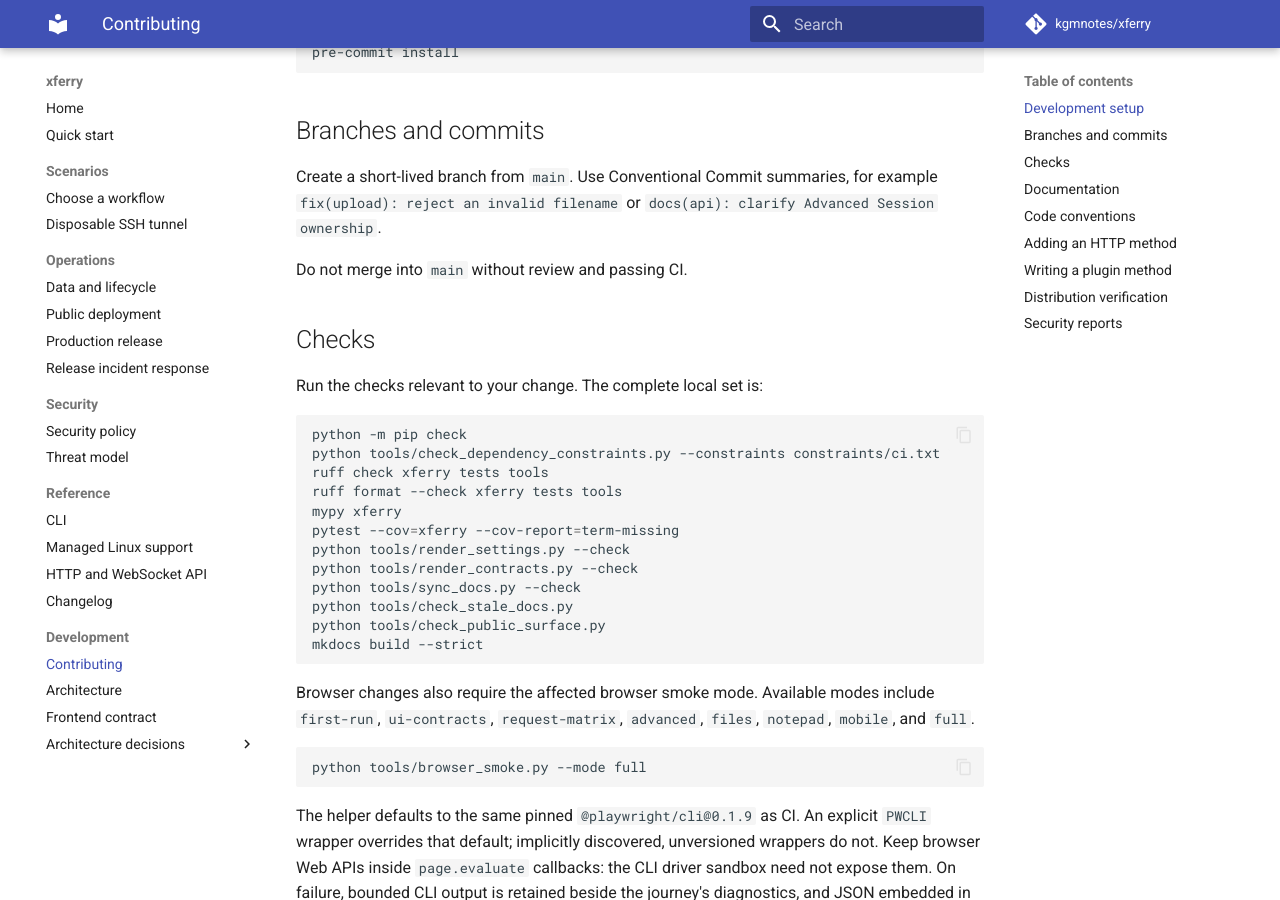
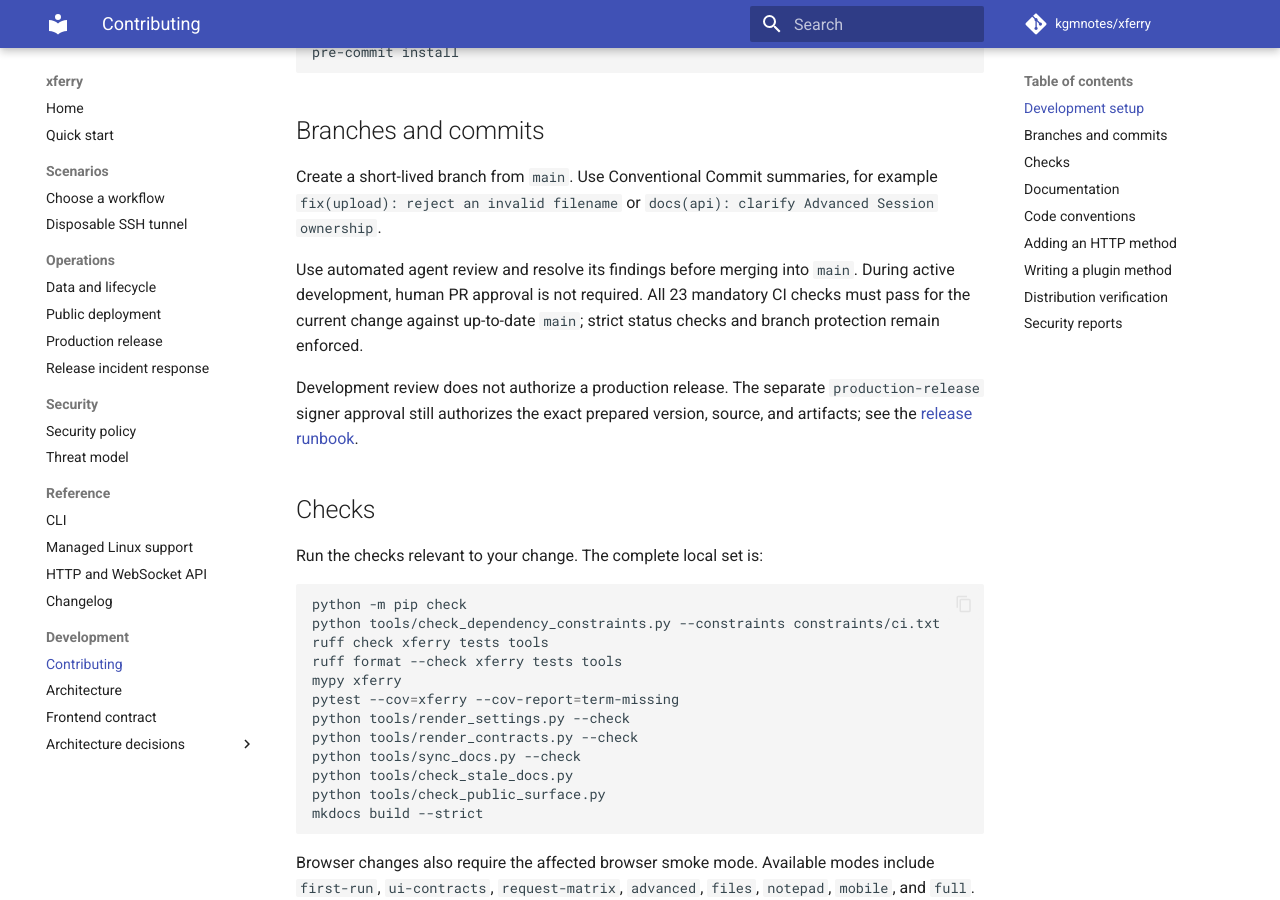
Before and after one commit to kgmnotes/xferry, an MkDocs documentation site: the page built from docs/contributing.md, in a window 1280 px wide and 900 px high, scrolled down 788 px. Built offline with MkDocs 1.6.1 and Material for MkDocs 9.7.7, drawn with Linux system fonts in a browser that asks for light colours; comment, search, counter and statistics services are not loaded.

Commit message:
Align dependency pin contracts and autonomous development policy

```diff
--- a/docs/contributing.md
+++ b/docs/contributing.md
@@ -45,7 +45,15 @@ Create a short-lived branch from `main`. Use Conventional Commit summaries,
 for example `fix(upload): reject an invalid filename` or
 `docs(api): clarify Advanced Session ownership`.
 
-Do not merge into `main` without review and passing CI.
+Use automated agent review and resolve its findings before merging into `main`.
+During active development, human PR approval is not required. All 23 mandatory
+CI checks must pass for the current change against up-to-date `main`; strict
+status checks and branch protection remain enforced.
+
+Development review does not authorize a production release. The separate
+`production-release` signer approval still authorizes the exact prepared
+version, source, and artifacts; see the
+[release runbook](https://github.com/kgmnotes/xferry/blob/main/docs/release-runbook.md).
 
 ## Checks
 
```
Also changed, not shown: CONTRIBUTING.md (+9 -1 lines), docs/release-runbook.md (+5 -2 lines), 5 other files.
